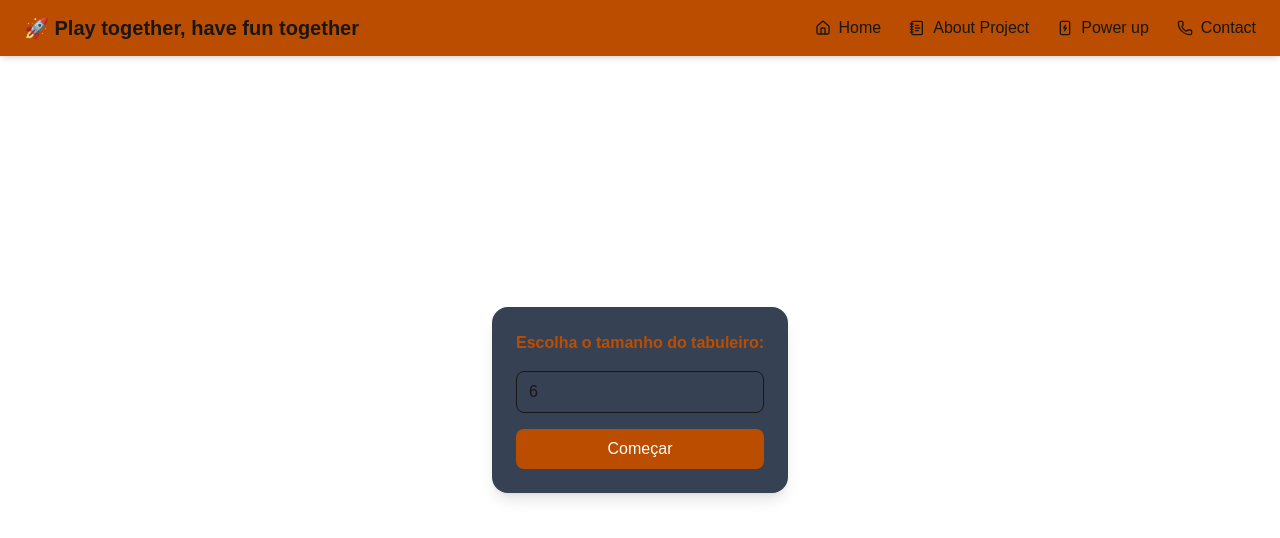
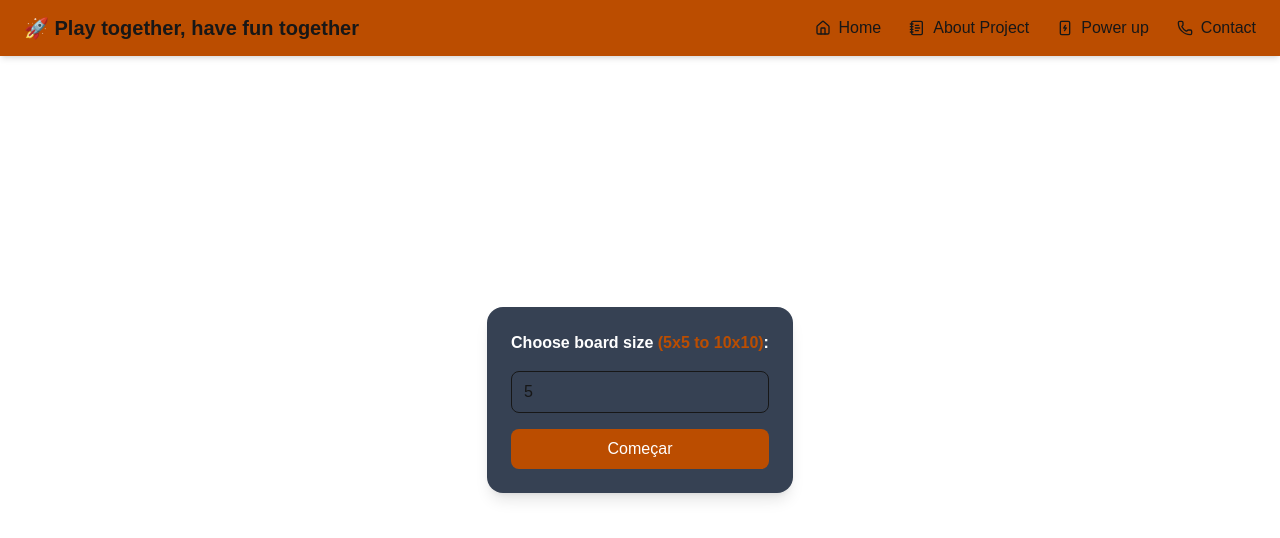
Before and after one commit to Lucasrfon/gametogether, a Next.js app: page /games/dotsandboxes in a window 1280 px wide. Shown: the top 538 px of the page. Built offline with nearby package versions, Linux system fonts and the light colour scheme.

Commit message:
fix: start language and size display

```diff
--- a/src/app/games/dotsandboxes/page.tsx
+++ b/src/app/games/dotsandboxes/page.tsx
@@ -30,15 +30,16 @@ export default function DotsAndBoxesBoard() {
           onSubmit={handleStart}
           className="bg-gray-700 shadow-lg rounded-2xl p-6 flex flex-col gap-4"
         >
-          <label className="font-semibold text-amber-700">
-            Escolha o tamanho do tabuleiro:
+          <label className="font-semibold text-white">
+            Choose board size{' '}
+            <span className="text-amber-700">(5x5 to 10x10)</span>:
           </label>
           <input
             type="number"
             name="size"
-            min={6}
-            max={11}
-            defaultValue={6}
+            min={5}
+            max={10}
+            defaultValue={5}
             className="border rounded-lg px-3 py-2"
           />
           <button
@@ -52,7 +53,7 @@ export default function DotsAndBoxesBoard() {
     );
   }
 
-  if (player1Points + player2Points === (size - 1) * (size - 1)) {
+  if (player1Points + player2Points === size * size) {
     return (
       <div className="flex flex-col items-center justify-center min-h-screen gap-6">
         <h1 className="text-4xl font-bold text-amber-700">Game Over!</h1>
@@ -85,7 +86,7 @@ export default function DotsAndBoxesBoard() {
   }
 
   // Calcula grid a partir do size escolhido
-  const gridSize = size * 2 - 1;
+  const gridSize = size * 2 + 1;
 
   function checkBoxCompletion(key: string) {
     const row = parseInt(key.split('-')[0]);
```
